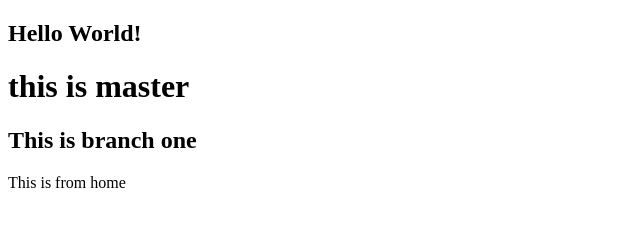
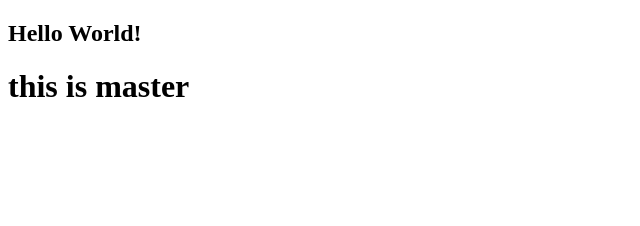
Before and after one commit to yohannes2014/versionContral, a plain HTML site: page index.html in a window 1280 px wide. Shown: the whole page, without its empty margins (0-640 px from the left). Drawn offline with Linux system fonts and the light colour scheme.

Commit message:
master modified

```diff
--- a/index.html
+++ b/index.html
@@ -8,7 +8,5 @@
 <body>
     <h2>Hello World!</h2>
     <h1>this is master </h1>
-    <h2>This is branch one</h2>
-    <p>This is from home</p>
 </body>
 </html>
```
